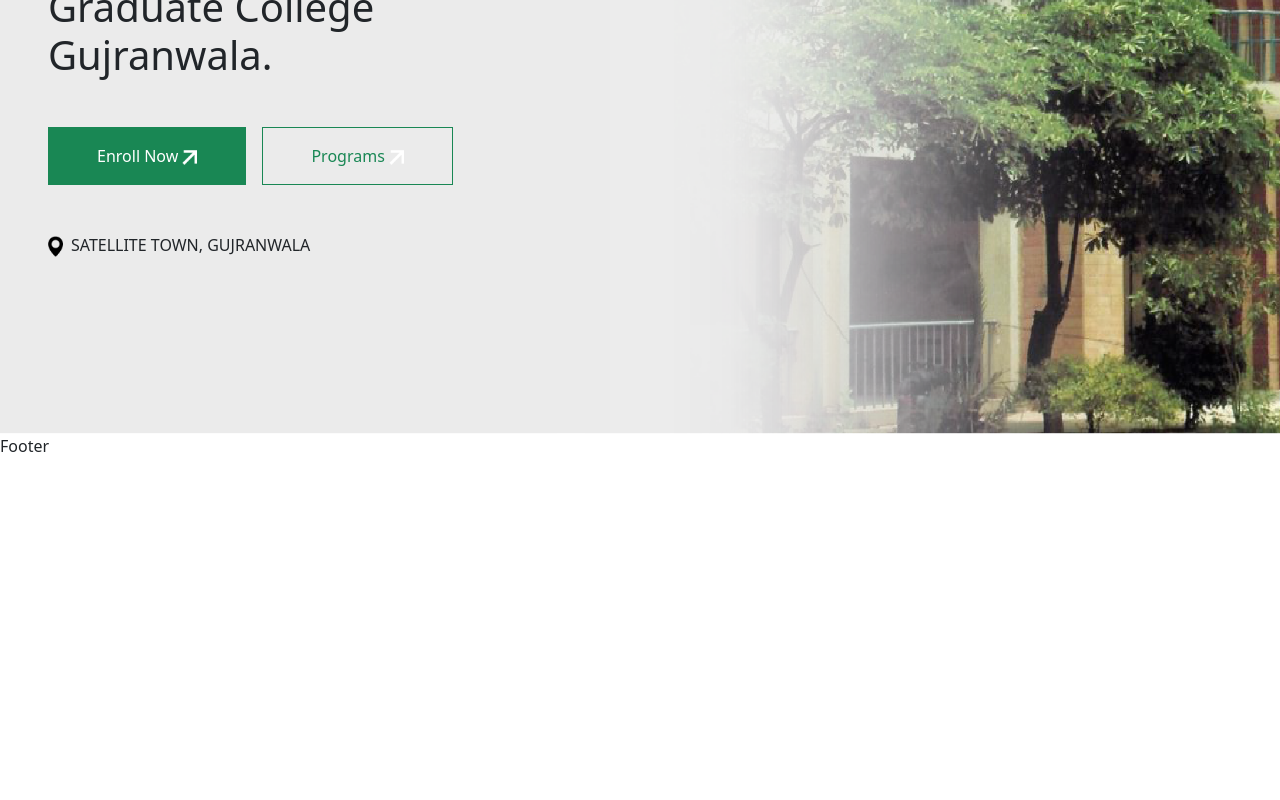
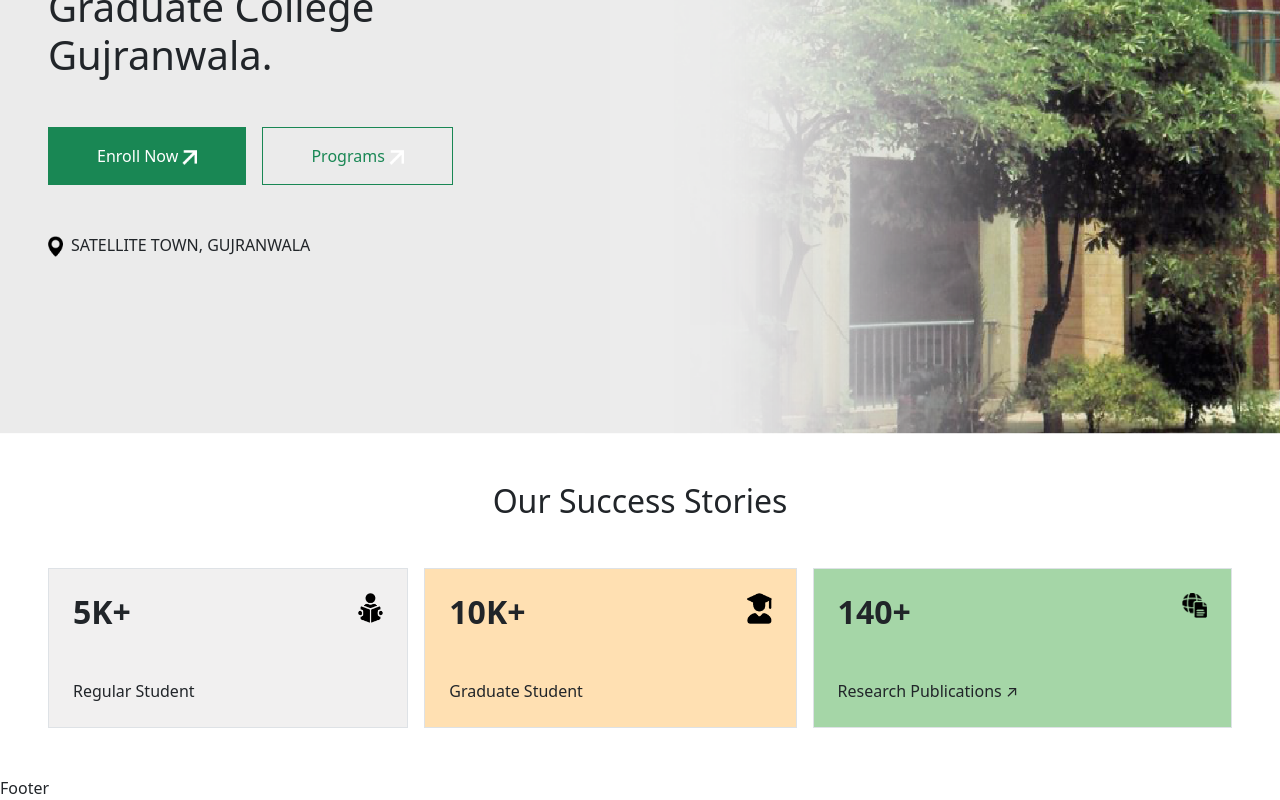
Before and after one commit to mahnooradnan491-boop/gcg, a React app in the folder frontend/: page / in a window 1280 px wide. Shown: the part 366-1166 px from the top of the page. Before the commit the page ends 824 px from the top, so only its background shows below. Built offline with nearby package versions, Linux system fonts and the light colour scheme; the HTML template or start-up script is replaced by a standard one.

Commit message:
work on success stories

```diff
--- a/frontend/src/home.css
+++ b/frontend/src/home.css
@@ -11,3 +11,30 @@
 .hero p {
     font-style: italic;
 }
+
+/* Success Stories Section  */
+.bg-light-grey {
+    background-color: #e3dfdf7b;
+ }
+
+.box-orange {
+    background-color: #ffe0b2 ;
+}
+
+.box-green {
+    background-color: #a5d6a7 ;
+}
+
+.flex-fill {
+    min-height: 160px;
+    display: flex;
+    flex-direction: column;
+    justify-content: space-between;
+}
+
+
+@media (max-width: 768px) {
+    .d-flex {
+        flex-direction: column;
+    }
+}
--- a/frontend/src/home.jsx
+++ b/frontend/src/home.jsx
@@ -3,6 +3,7 @@ import "./home.css";
 
 function Home() {
     return (
+        <>
             <div className="hero p-5">
                 <p className="text-success">The quality education is our priority</p>
                 <h1 className="mb-5">Government<br />Graduate College<br />Gujranwala.</h1>
@@ -21,7 +22,41 @@ function Home() {
                     SATELLITE TOWN, GUJRANWALA
                 </address>
             </div>
-    )
+
+            {/* Success Stories Section */}
+            <div className="mt-5 px-5 mb-5">
+                <h2 className="text-center mb-5">Our Success Stories</h2>
+                <div className="d-flex gap-3">
+
+                    <div className="bg-light-grey p-4 flex-fill border">
+                        <div className="d-flex justify-content-between align-items-start">
+                            <h2 className="fw-bold">5K+</h2>
+                            <img src="/icons/student.png" alt="icon" width="25px" />
+                        </div>
+                        <p className="mt-4 mb-0">Regular Student</p>
+                    </div>
+
+
+                    <div className="p-4 flex-fill border box-orange">
+                        <div className="d-flex justify-content-between align-items-start">
+                            <h2 className="fw-bold">10K+</h2>
+                            <img src="/icons/graduate.png" alt="icon" width="25px" />
+                        </div>
+                        <p className="mt-4 mb-0">Graduate Student</p>
+                    </div>
+
+
+<div className="p-4 flex-fill border box-green">
+    <div className="d-flex justify-content-between align-items-start">
+        <h2 className="fw-bold">140+</h2>
+        <img src="/icons/research.png" alt="icon" width="25px" />
+    </div>
+    <p className="mt-4 mb-0">Research Publications ↗</p>
+</div>
+                </div>
+            </div>
+        </>
+    );
 }
 
 export default Home;
```
Also changed, not shown: 2 other files (tests, documents, lock files or other folders). Lines whose indentation alone changed are shown as unchanged.
